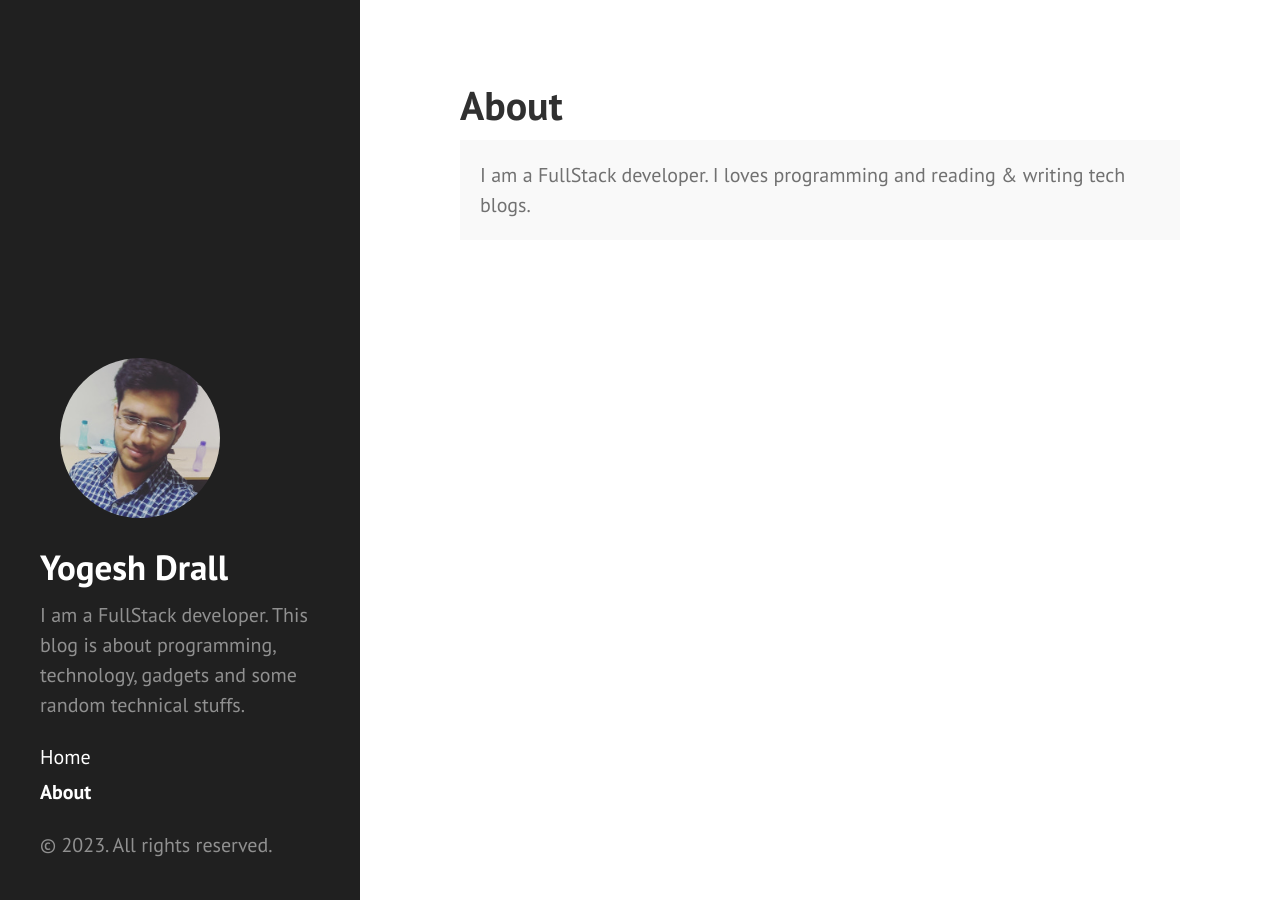
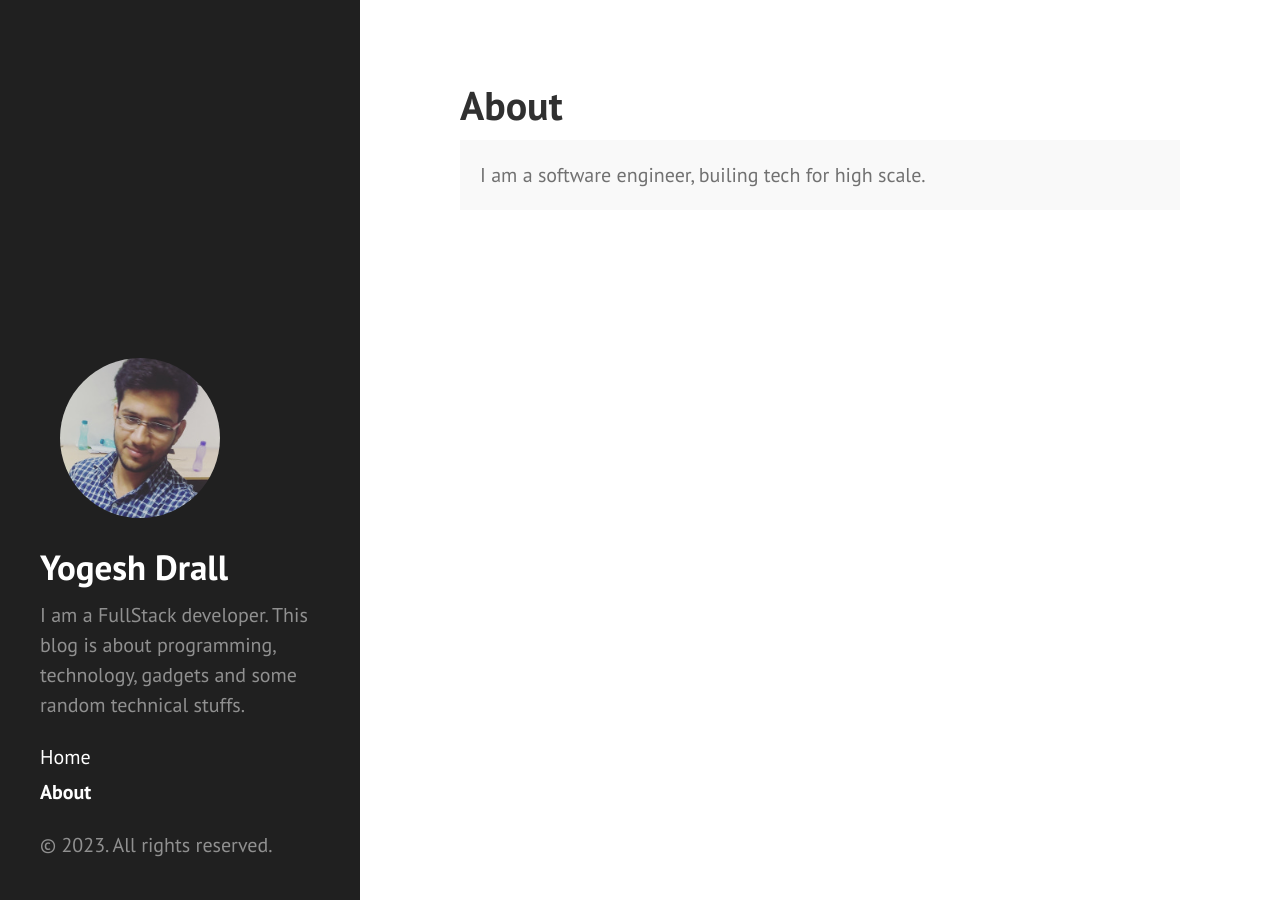
Before and after one commit to YDrall/ydrall.github.io, a Jekyll site: the page built from about.md, in a window 1280 px wide. Built offline with Jekyll 4.4.1, drawn with Linux system fonts in a browser that asks for light colours.

Commit message:
Update about.md

```diff
--- a/about.md
+++ b/about.md
@@ -4,5 +4,5 @@ title: About
 ---
 
 <p class="message">
-  I am a FullStack developer. I loves programming and reading & writing tech blogs.
+  I am a software engineer, builing tech for high scale.
 </p>
```
